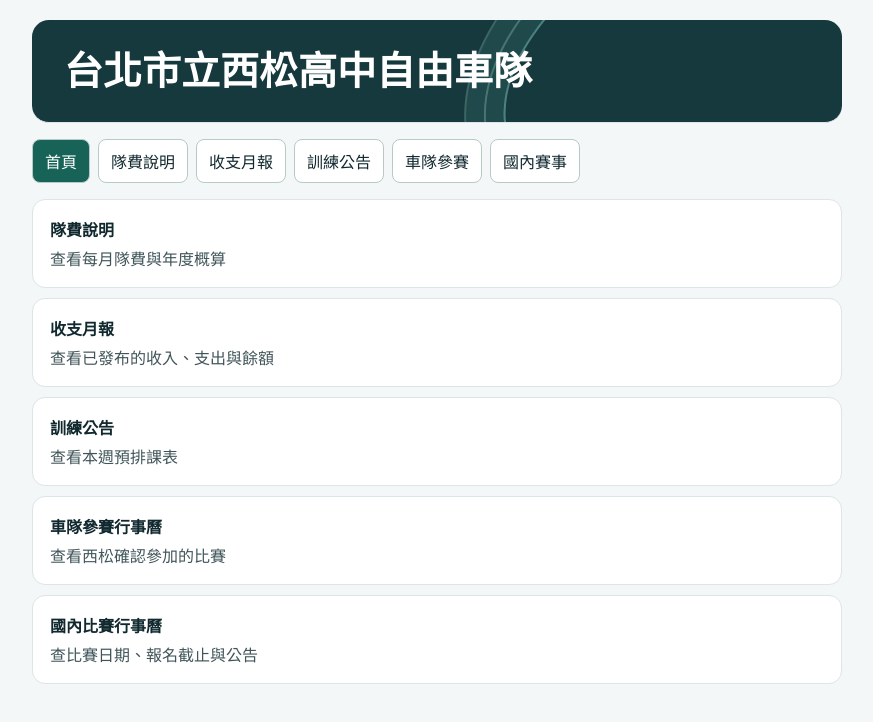
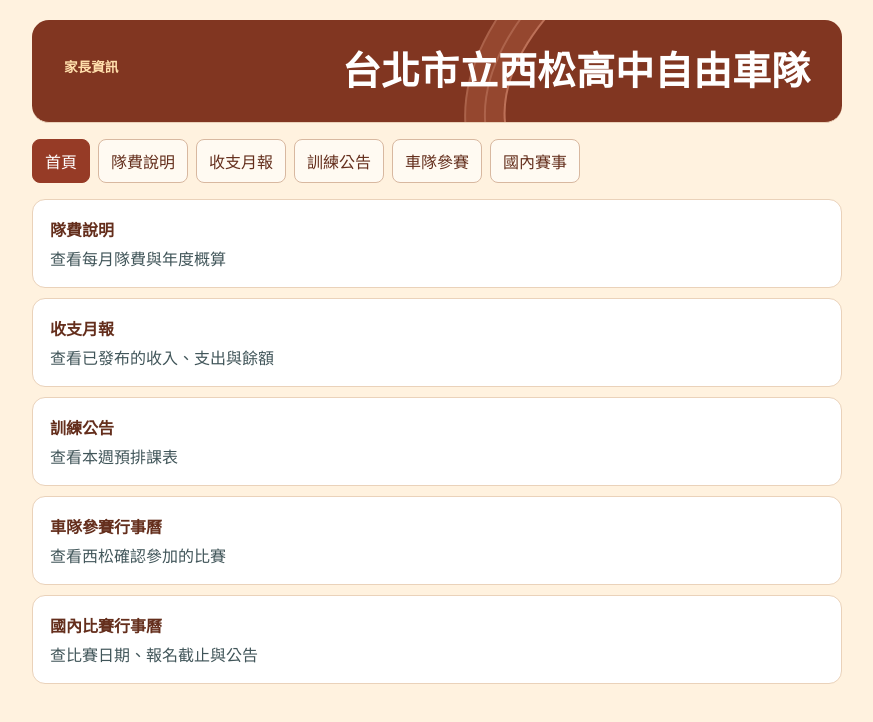
Before and after one commit to ahi0128/xisong-cycling-parent, a plain HTML site: page index.html in a window 1280 px wide. Shown: the whole page, without its empty margins (203-1076 px from the left). Drawn offline with Linux system fonts and the light colour scheme.

Commit message:
Create distinct cool and warm site themes

```diff
--- a/index.html
+++ b/index.html
@@ -10,6 +10,19 @@ main{max-width:850px;margin:auto;padding:20px}section+section{margin-top:14px}.a
 #race-events{overflow-x:auto}#race-events table{min-width:710px}#race-events th,#race-events td{text-align:left;vertical-align:top}#race-events tbody tr:nth-child(even){background:#f4f8f7}#race-events td:last-child{min-width:110px}#race-events small{display:block;line-height:1.45;margin-top:4px;color:#405559}#race-events a{display:block;margin-bottom:5px}#race-events .closed{color:#8d3a22}
 .parent-panel[hidden]{display:none}.parent-nav{display:flex;flex-wrap:wrap;gap:8px;margin:16px 0}.parent-nav a,.shortcut{text-decoration:none;color:#10282e}.parent-nav a{padding:9px 12px;border:1px solid #b8cac6;border-radius:8px;background:white}.parent-nav a[aria-current]{color:white;background:#176358}.shortcut{display:block;margin-bottom:10px}.shortcut:hover{border-color:#176358}.shortcut strong,.shortcut span{display:block}.shortcut span{margin-top:5px;color:#405559}.team-header h1{margin:0}@media print{.parent-nav{display:none}}
 #excel-reports .ledger-income{color:#166534;font-weight:700}#excel-reports .ledger-expense{color:#991b1b;font-weight:700}
+@media screen{
+ :root{background:#fff2df;color:#392219;--line:#ead2ba;--ink:#392219;--green:#963b26}
+ .hero{background:#813621}
+ .hero:after{border-color:#bd7158;box-shadow:0 0 0 18px #95472f,0 0 0 20px #ad634b,0 0 0 38px #95472f,0 0 0 40px #ab624a}
+ .hero p{color:#ffe9d1}
+ .amount,.hero a{color:#ffdfac}
+ .team-header .site-label{margin:0 0 .35rem;color:#ffdfac;font-size:.85rem;font-weight:700}
+ .parent-nav a,.shortcut{color:#642e1c}
+ .parent-nav a{border-color:#d8b8a0;background:#fffaf2}
+ .parent-nav a[aria-current]{color:#fff;background:#963b26;border-color:#963b26}
+ .shortcut:hover{border-color:#963b26}
+ th{background:#f8e6d2}
+}
 </style>
 <link rel="manifest" href="./app.webmanifest">
 <link rel="apple-touch-icon" href="./icon-192.png">
@@ -17,7 +30,7 @@ main{max-width:850px;margin:auto;padding:20px}section+section{margin-top:14px}.a
 </head>
 <body>
 <main>
-<header class="hero team-header"><h1>台北市立西松高中自由車隊</h1></header>
+<header class="hero team-header"><p class="site-label">家長資訊</p><h1>台北市立西松高中自由車隊</h1></header>
 <nav class="parent-nav" aria-label="家長資訊">
 <a href="#home">首頁</a><a href="#team-dues">隊費說明</a><a href="#monthly-reports">收支月報</a><a href="#training">訓練公告</a><a href="#team-calendar">車隊參賽</a><a href="#race-calendar">國內賽事</a>
 </nav>
```
